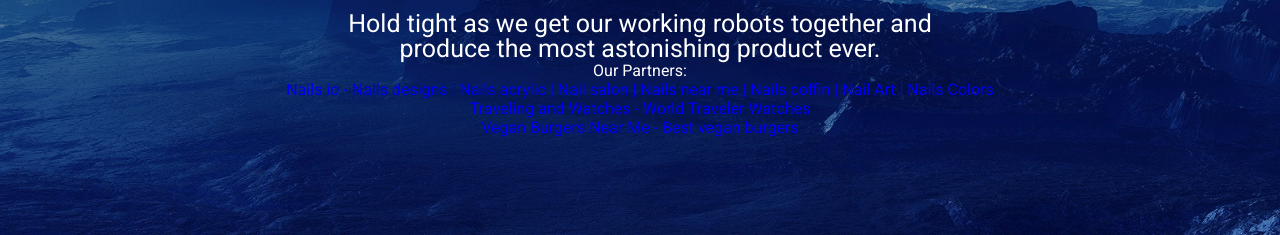
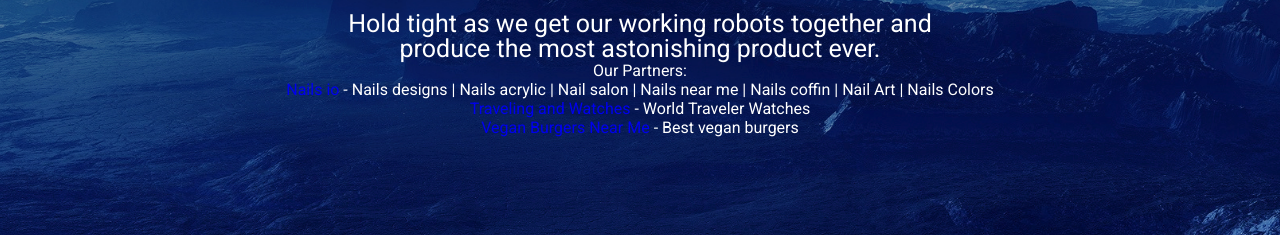
Before and after one commit to OnlineAdmin/site, a plain HTML site: page index.html in a window 1280 px wide. Shown: the part 442-677 px from the top of the page. Drawn offline with Linux system fonts and the light colour scheme.

Commit message:
Update index.html

```diff
--- a/index.html
+++ b/index.html
@@ -90,11 +90,11 @@
                             Hold tight as we get our working robots together and <br/>produce the most astonishing product ever.
                         </p>
 			       Our Partners:   	<br/>
-			<a href="https://nailsio.com">Nails io - Nails designs | Nails acrylic | Nail salon | Nails near me | Nails coffin
-| Nail Art | Nails Colors
-</a>   	<br/>
-			<a href="https://travelingwatches.com">Traveling and Watches - World Traveler Watches</a>   	<br/>
-			<a href="https://veganburgers.org">Vegan Burgers Near Me - Best vegan burgers</a>   	<br/>
+			<a href="https://nailsio.com">Nails io
+</a> - Nails designs | Nails acrylic | Nail salon | Nails near me | Nails coffin
+| Nail Art | Nails Colors <br/>
+			<a href="https://travelingwatches.com">Traveling and Watches</a> - World Traveler Watches   	<br/>
+			<a href="https://veganburgers.org">Vegan Burgers Near Me</a> - Best vegan burgers   	<br/>
                     </div>
                 </li>
                	<br/>
```
